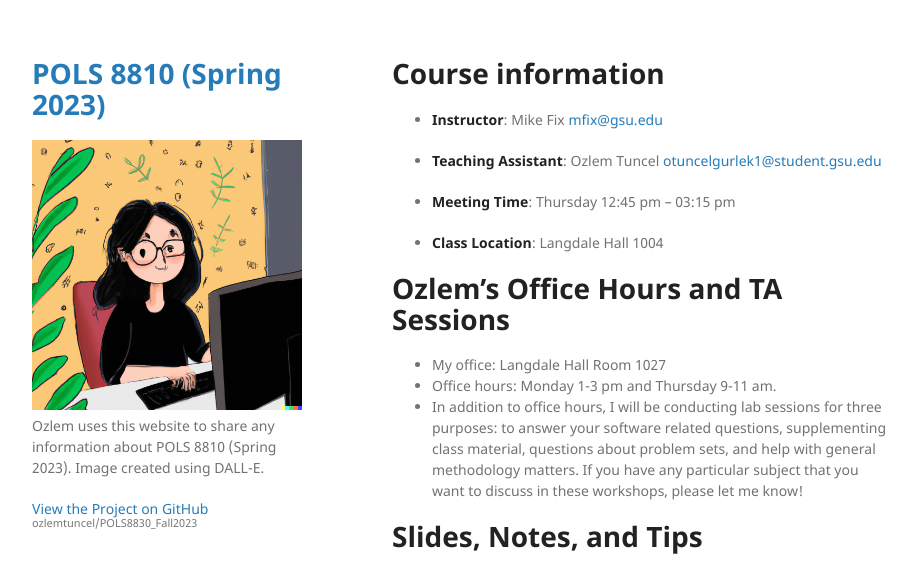
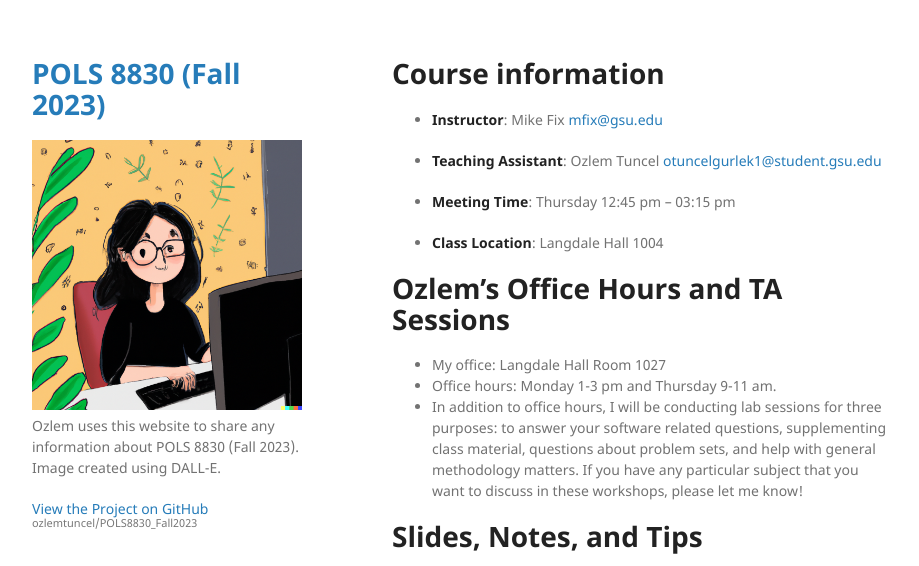
Before and after one commit to ozlemtuncel/POLS8830_Fall2023, a Jekyll site: the page built from index.md, in a window 1280 px wide. Shown: the top 566 px of the page, without its empty margins (178-1097 px from the left). Built offline with Jekyll 4.4.1, drawn with Linux system fonts in a browser that asks for light colours; our own code applies the rules of GitHub Pages for plain Markdown files.

Commit message:
Update _config.yml

```diff
--- a/_config.yml
+++ b/_config.yml
@@ -1,6 +1,6 @@
-title: POLS 8810 (Spring 2023)
+title: POLS 8830 (Fall 2023)
 logo: /assets/img/logo.png
-description: Ozlem uses this website to share any information about POLS 8810 (Spring 2023). Image created using DALL-E.
+description: Ozlem uses this website to share any information about POLS 8830 (Fall 2023). Image created using DALL-E.
 show_downloads: false
 google_analytics: G-VNCMS8545D
 theme: jekyll-theme-minimal
```
